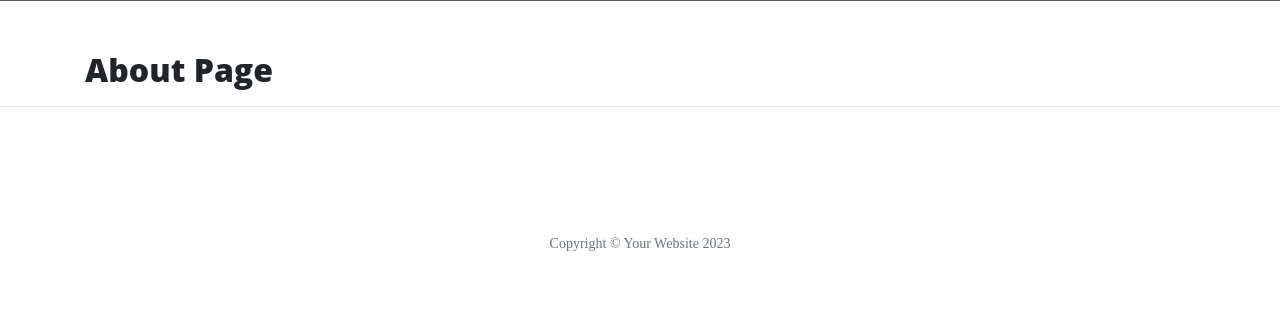
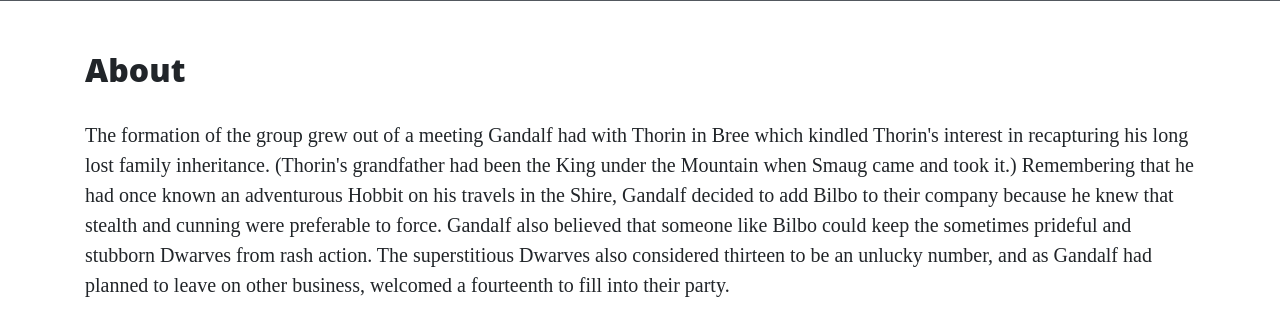
Before and after one commit to ofemiashiru/thorin-flask-app, a Flask app: page /about in a window 1280 px wide. Shown: the part 627-954 px from the top of the page. Before the commit the page ends 878 px from the top, so only its background shows below. Run offline with Flask 3, Linux system fonts and the light colour scheme; some libraries are stand-ins or nearby versions.

Commit message:
feature: get data from server
using the render_template function we pass in a second argument as a kwarg that we can then render on the front end

```diff
--- a/run.py
+++ b/run.py
@@ -36,17 +36,23 @@ def index():
 
 @app.route('/about')
 def about():
-    return render_template('about.html')
+    # a second argument is entered with a name of our choice so that we can pass
+    # data from the server side to our front end. Above there is a second argument
+    # called page_title which we will pass to the front end.
+
+    # you can add as many arguments here as you like, just remember to use snake_case
+    # when naming your variables
+    return render_template('about.html', page_title='About')
 
 
 @app.route('/contact')
 def contact():
-    return render_template('contact.html')
+    return render_template('contact.html', page_title='Contact')
 
 
 @app.route('/careers')
 def careers():
-    return render_template('careers.html')
+    return render_template('careers.html', page_title='Careers')
 
 
 # __main__ is name of the default module in python. This is the first one that
--- /dev/null
+++ b/static/css/style.css
@@ -0,0 +1,3 @@
+.col-md-5 img {
+    width: 80%;
+}
--- a/templates/about.html
+++ b/templates/about.html
@@ -1,4 +1,83 @@
 {% extends 'base.html' %}
 {% block content %}
-<h2>About Page</h2>
+<h2>{{ page_title }}</h2>
+<!-- This text is being sent from the server side to the front end -->
+<!-- Remember double curly bracketts is an expression that will display something on the page -->
+<p>
+    The formation of the group grew out of a meeting Gandalf had with Thorin in Bree which kindled Thorin's interest in
+    recapturing his long lost family inheritance. (Thorin's grandfather had been the King under the Mountain when Smaug
+    came
+    and took it.) Remembering that he had once known an adventurous Hobbit on his travels in the Shire, Gandalf decided
+    to
+    add Bilbo to their company because he knew that stealth and cunning were preferable to force. Gandalf also believed
+    that
+    someone like Bilbo could keep the sometimes prideful and stubborn Dwarves from rash action. The superstitious
+    Dwarves
+    also considered thirteen to be an unlucky number, and as Gandalf had planned to leave on other business, welcomed a
+    fourteenth to fill into their party.
+</p>
+<div class="row featurette">
+    <div class="col-md-7">
+        <h3>Thorin Oakenshield</h3>
+        <p>
+            Thorin II was born in TA 2746 to Dwarf prince Thráin II in the city of the Lonely Mountain. Early in his
+            youth, he and
+            the other Dwarves of the Lonely Mountain were forced to flee by the dragon Smaug in TA 2770. While in exile,
+            he quickly
+            grew to become a capable warrior. This was demonstrated when he participated in the Battle of Azanulbizar in
+            TA 2799. He
+            fought with one of the Dwarven armies beneath the East-gate of Moria. At some point in the fighting, his
+            shield broke,
+            and using an oaken tree branch found on the ground as a shield, he gained the epithet "Oakenshield," which
+            would remain
+            with him even in death.
+        </p>
+    </div>
+    <div class="col-md-5">
+        <img src="https://static.wikia.nocookie.net/lotr/images/2/29/Thorin_Oakenshield.jpg" alt="Thorin Oakenshield">
+    </div>
+</div>
+
+<div class="row featurette">
+    <div class="col-md-5">
+        <img src="https://static.wikia.nocookie.net/lotr/images/b/b4/The-Hobbit-Fili-and-Kili.jpg" alt="Fíli and Kíli"
+            srcset="">
+    </div>
+    <div class="col-md-7">
+        <h3>Fili and Kili</h3>
+        <p>
+            Fíli and Kíli were brothers, the youngest of the thirteen Dwarves who set out with Thorin Oakenshield's
+            company, along
+            with Gandalf and Bilbo Baggins, to reclaim the Lonely Mountain from the dragon Smaug.
+
+            Fíli and Kíli were the two most active Dwarves of Thorin's company, and, apart from Balin and possibly
+            Bombur, they
+            appear more frequently as "individual" characters in J.R.R. Tolkien's The Hobbit than the rest of
+            Thorin's companions,
+            who are most often named only in group-reference.
+        </p>
+    </div>
+</div>
+
+<div class="row feauturette">
+    <div class="col-md-7">
+        <h3>Bifur</h3>
+        <p>
+            Whilst he was a descendant of the Dwarves of Khazad-dûm, Bifur was not related to the royal House of Durin.
+            Most of his
+            familial relations are unclear, and what is known of his parentage is very little. He and his family were
+            driven out of
+            their home in the Lonely Mountain by the dragon Smaug, and were forced to live in exile, where the Dwarf
+            warrior worked
+            as a toy maker. Following Thorin II Oakenshield to a new life at his halls in the Blue Mountains, he
+            continued his life
+            as a toy maker.
+        </p>
+    </div>
+
+    <div class="col-md-5">
+        <img src="https://static.wikia.nocookie.net/lotr/images/1/18/The-Hobbit-An-Unexpected-Journey-Bifur.jpg"
+            alt="Bifur">
+    </div>
+</div>
 {% endblock %}
--- a/templates/base.html
+++ b/templates/base.html
@@ -11,8 +11,11 @@
         when referencing an item in the static folder we pass in two agruments,
         the main folder and then a kwargs value that states the filename
     -->
-    <link rel="stylesheet" href="{{ url_for('static', filename='vendor/bootstrap/css/bootstrap.min.css')}}">
-    <link rel="stylesheet" href="{{ url_for('static', filename='css/clean-blog.min.css' )}}">
+    <link rel="stylesheet" href="{{ url_for('static', filename='vendor/bootstrap/css/bootstrap.min.css')}}"
+        type="text/css">
+    <link rel="stylesheet" href="{{ url_for('static', filename='css/clean-blog.min.css' )}}" type="text/css">
+    <!-- Our own custome styles must always be loaded last -->
+    <link rel="stylesheet" href="{{ url_for('static', filename='css/style.css')}}" type="text/css">
 </head>
 
 <body>
--- a/templates/careers.html
+++ b/templates/careers.html
@@ -1,4 +1,6 @@
 {% extends 'base.html' %}
 {% block content %}
-<h2>Careers Page</h2>
+<h2>{{ page_title }}</h2>
+<!-- This text is being sent from the server side to the front end -->
+<!-- Remember double curly bracketts is an expression that will display something on the page -->
 {% endblock %}
--- a/templates/contact.html
+++ b/templates/contact.html
@@ -1,4 +1,6 @@
 {% extends 'base.html' %}
 {% block content %}
-<h2>Contact Us</h2>
+<h2>{{ page_title }}</h2>
+<!-- This text is being sent from the server side to the front end -->
+<!-- Remember double curly bracketts is an expression that will display something on the page -->
 {% endblock %}
--- a/templates/index.html
+++ b/templates/index.html
@@ -1,7 +1,7 @@
 <!--
     extends helps to inherit everything from the base.html template,
     it then looks for the block called content and injects that content into
-    it
+
 -->
 {% extends 'base.html' %}
 {% block content %}
```
